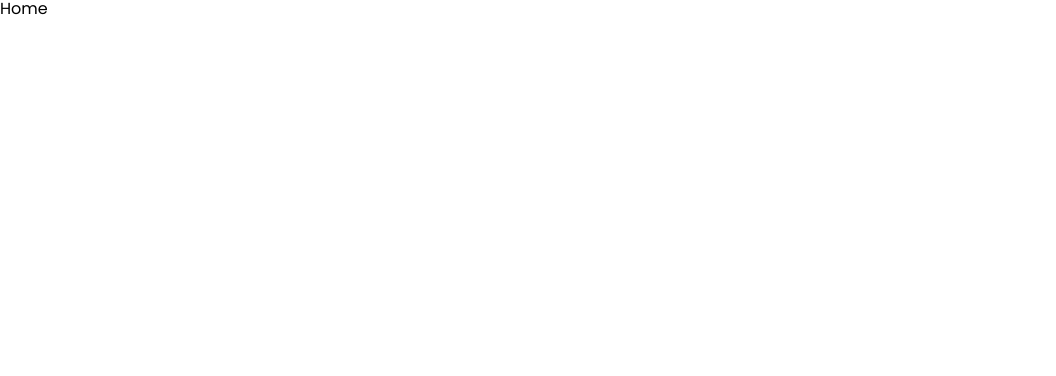
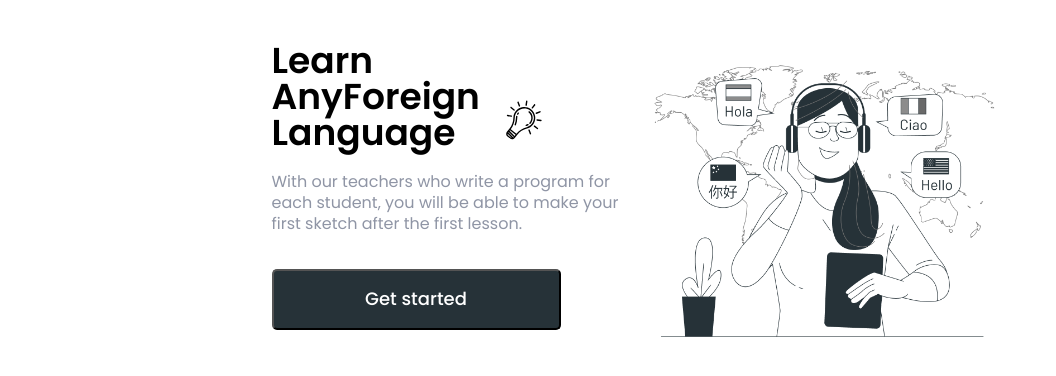
Before and after one commit to ausare-dev/learn-language-landing, a Next.js app: page / in a window 1280 px wide. Shown: the top 376 px of the page, without its empty margins (0-1056 px from the left). Built offline with nearby package versions, Linux system fonts and the light colour scheme.

Commit message:
Final Hero Section

```diff
--- /dev/null
+++ b/src/components/Hero/Hero.jsx
@@ -0,0 +1,35 @@
+import Style from "./Hero.module.scss"
+import Image from "next/image"
+import Button from "../UI/Button/Button"
+
+const Hero = () => {
+  return (
+    <section>
+      <div className='container'>
+        <div className={Style.hero}>
+          <div className={Style.left}>
+            <h1 className={Style.hero__title}>
+              Learn <br className={Style.table} /> Any
+              <br className={Style.mobile} />
+              Foreign
+              <br className={Style.table} /> Language
+            </h1>
+            <p className={Style.hero__text}>
+              With our teachers who write a program for each student, you will
+              be able to make your first sketch after the first lesson.
+            </p>
+            <Button buttonType='filled'>Get started</Button>
+          </div>
+          <div className={Style.right}>
+            <img
+              src='/image/hero.png'
+              alt='hero image'
+            />
+          </div>
+        </div>
+      </div>
+    </section>
+  )
+}
+
+export default Hero
--- /dev/null
+++ b/src/components/Hero/Hero.module.scss
@@ -0,0 +1,127 @@
+@import "../../styles/variables.scss";
+@import "../../styles/breakpoints.scss";
+
+.hero {
+  display: flex;
+  grid-template-areas: "right left";
+  flex-direction: column;
+  text-align: center;
+
+  .left {
+    order: 2;
+    button {
+      width: 289px;
+      padding: 18px 90px;
+      font-size: 16px;
+    }
+  }
+
+  .right {
+    order: 1;
+
+    img {
+      width: 100%;
+    }
+  }
+
+  &__title {
+    font-family: Poppins;
+    font-size: 24px;
+    font-weight: 600;
+    line-height: 36px;
+    white-space: normal;
+    word-wrap: break-word;
+    br.table {
+      display: none;
+    }
+    br.mobile {
+      display: block;
+    }
+  }
+
+  &__text {
+    font-size: 14px;
+    font-weight: 400;
+    color: $color-gray-dark;
+    line-height: 21px;
+    margin-top: 20px;
+    margin-bottom: 35px;
+  }
+}
+
+@media screen and (min-width: $table) {
+  .hero {
+    flex-direction: row;
+    text-align: left;
+    .left {
+      order: 1;
+      align-content: center;
+      width: 50%;
+      button {
+        font-size: 18px;
+      }
+    }
+
+    .right {
+      order: 2;
+      align-content: center;
+      width: 50%;
+    }
+
+    &__title {
+      position: relative;
+      font-size: 36px;
+      max-width: 280px;
+      br.table {
+        display: block;
+      }
+      br.mobile {
+        display: none;
+      }
+      &::after {
+        content: "";
+        position: absolute;
+        bottom: 0;
+        right: 0;
+        width: 60px;
+        height: 60px;
+        background: url("/image/hero-after.svg") no-repeat;
+        background-size: contain;
+      }
+    }
+
+    &__text {
+      font-size: 16px;
+    }
+  }
+}
+
+@media (min-width: 1368px) {
+  .hero {
+    .left {
+      button {
+        width: 440px;
+        font-size: 36px;
+      }
+    }
+
+    &__title {
+      font-size: 64px;
+      line-height: 80px;
+      max-width: 450px;
+
+      &::after {
+        width: 100px;
+        height: 100px;
+      }
+    }
+
+    &__text {
+      font-size: 24px;
+      max-width: 500px;
+      line-height: 36px;
+      margin-top: 40px;
+      margin-bottom: 60px;
+    }
+  }
+}
--- /dev/null
+++ b/src/components/UI/Button/Button.jsx
@@ -0,0 +1,15 @@
+import Style from "./Button.module.scss"
+
+const Button = ({ children, buttonType, left }) => {
+  return (
+    <button
+      className={`${Style.button} ${Style[buttonType]} ${
+        left ? Style.left : ""
+      }`}
+    >
+      {children}
+    </button>
+  )
+}
+
+export default Button
--- /dev/null
+++ b/src/components/UI/Button/Button.module.scss
@@ -0,0 +1,32 @@
+@import "../../../styles/variables.scss";
+
+.button {
+  border-radius: 5px;
+  color: $color-white;
+  font-weight: 500;
+  cursor: pointer;
+  transition: all 0.3s ease-in-out;
+}
+
+.filled {
+  background-color: $color-dark-blue;
+  &:hover {
+    background-color: $color-black;
+  }
+}
+
+.outlined {
+  background-color: none;
+  border: 2px solid $color-dark-blue;
+  color: $color-black;
+
+  &:hover {
+    border: 2px solid $color-black;
+  }
+}
+
+.left {
+  width: 178px;
+  padding: 14px 40px;
+  font-size: 14px;
+}
--- a/src/pages/index.js
+++ b/src/pages/index.js
@@ -1,7 +1,12 @@
-import React from 'react';
+import React from "react"
+import Hero from "@/components/Hero/Hero"
 
 const Home = () => {
-	return <div>Home</div>; // все компоненты сливать сюда
-};
+  return (
+    <div>
+      <Hero />
+    </div>
+  ) // все компоненты сливать сюда
+}
 
-export default Home;
+export default Home
```
Also changed, not shown: public/image/hero-after.svg (added), public/image/hero.png (added).
